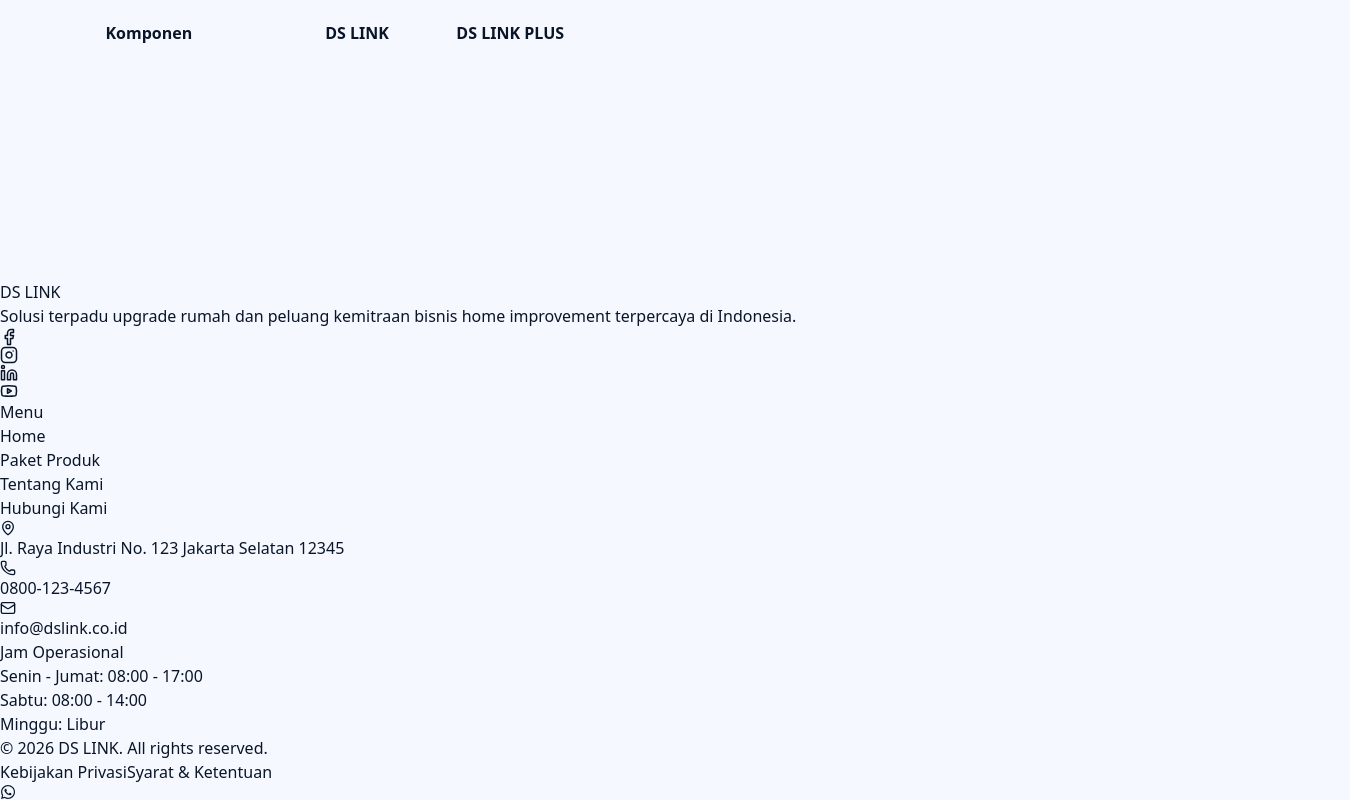
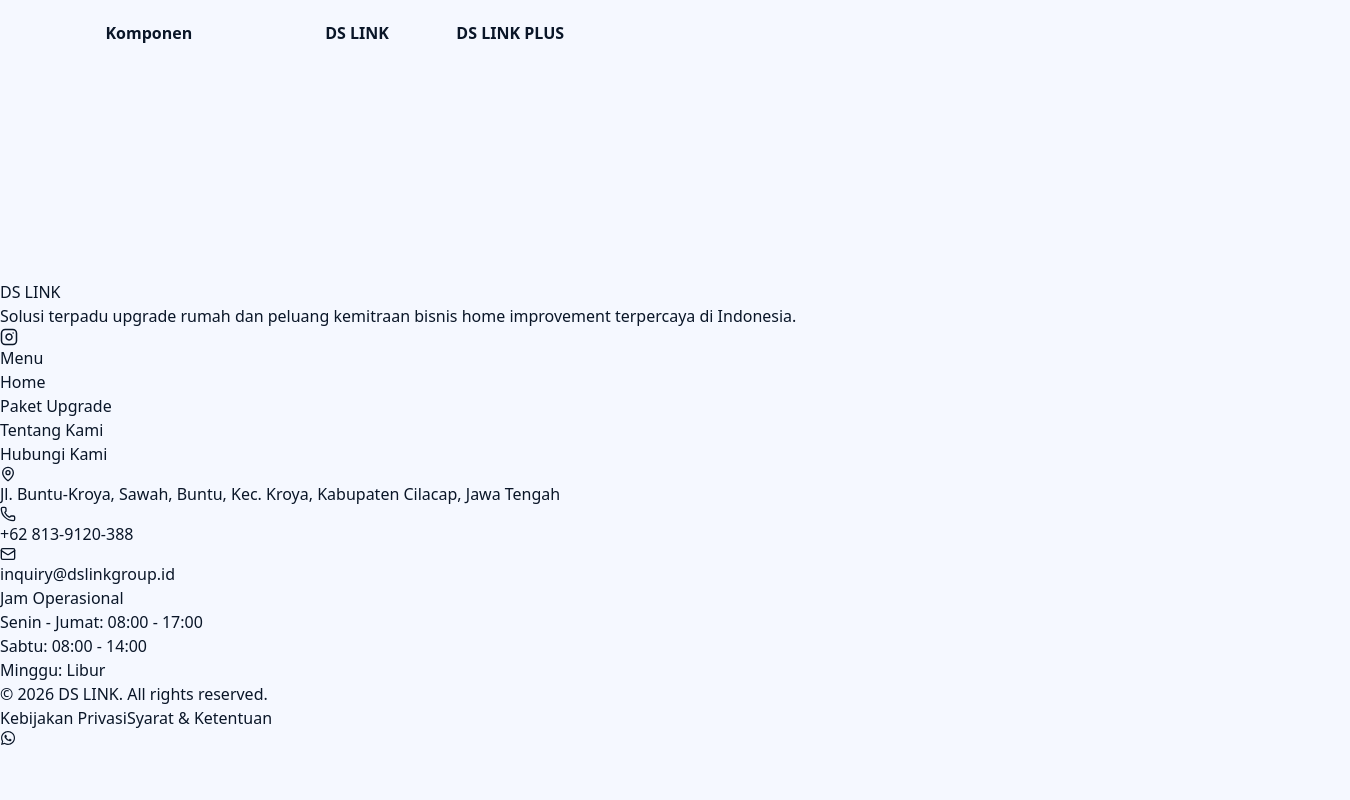
Before and after one commit to NdreNdre/dslink-demo, a React (Vite) app in the folder client/: page / in a window 1280 px wide. Shown: the part 9536-10336 px from the top of the page, 1350 px wide, since content can reach past the window. After the commit the page ends 10282 px from the top, so only its background shows below. Built offline with nearby package versions, Linux system fonts and the light colour scheme.

Commit message:
update footer 1

```diff
--- a/client/src/shared/components/landing/FooterLanding.jsx
+++ b/client/src/shared/components/landing/FooterLanding.jsx
@@ -9,7 +9,28 @@
     Mail,
 } from "lucide-react";
 
+import { useNavigate} from "react-router-dom"
+
 export default function FooterLanding() {
+
+    const navigate = useNavigate();
+
+    const handleToInstagram = () => {
+        navigate('https://www.instagram.com/dslink.id/')
+    }
+
+    const handleHome = () => {
+        navigate('/')
+    }
+
+    const handlePaket = () => {
+        navigate('/package')
+    }
+
+    const handleAbout = () => {
+        navigate('/about-us')
+    }
+
     return (
         <footer className="bg-slate-950 text-slate-300 border-t border-slate-800">
             <div className="max-w-7xl mx-auto px-6 py-20">
@@ -28,18 +49,18 @@
                     </p>
 
                     <div className="flex gap-4">
+                    {/* <a className="w-10 h-10 bg-slate-800 rounded-lg flex items-center justify-center hover:bg-indigo-600 transition">
+                        <Facebook size={18} />
+                    </a> */}
                     <a className="w-10 h-10 bg-slate-800 rounded-lg flex items-center justify-center hover:bg-indigo-600 transition">
-                        <Facebook size={18} />
+                        <Instagram size={18} onClick={handleToInstagram}/>
                     </a>
-                    <a className="w-10 h-10 bg-slate-800 rounded-lg flex items-center justify-center hover:bg-indigo-600 transition">
-                        <Instagram size={18} />
-                    </a>
-                    <a className="w-10 h-10 bg-slate-800 rounded-lg flex items-center justify-center hover:bg-indigo-600 transition">
+                    {/* <a className="w-10 h-10 bg-slate-800 rounded-lg flex items-center justify-center hover:bg-indigo-600 transition">
                         <Linkedin size={18} />
-                    </a>
-                    <a className="w-10 h-10 bg-slate-800 rounded-lg flex items-center justify-center hover:bg-indigo-600 transition">
+                    </a> */}
+                    {/* <a className="w-10 h-10 bg-slate-800 rounded-lg flex items-center justify-center hover:bg-indigo-600 transition">
                         <Youtube size={18} />
-                    </a>
+                    </a> */}
                     </div>
                 </div>
 
@@ -48,19 +69,19 @@
                     <h4 className="text-white font-semibold mb-4">Menu</h4>
                     <ul className="space-y-3 text-sm">
                     <li>
-                        <a href="#" className="hover:text-white transition">
+                        <button onClick={handleHome} className="hover:text-white transition">
                         Home
-                        </a>
+                        </button>
                     </li>
                     <li>
-                        <a href="#" className="hover:text-white transition">
-                        Paket Produk
-                        </a>
+                        <button onClick={handlePaket} className="hover:text-white transition">
+                        Paket Upgrade
+                        </button>
                     </li>
                     <li>
-                        <a href="#" className="hover:text-white transition">
+                        <button onClick={handleAbout} className="hover:text-white transition">
                         Tentang Kami
-                        </a>
+                        </button>
                     </li>
                     </ul>
                 </div>
@@ -73,19 +94,18 @@
                     <div className="flex gap-3 items-start">
                         <MapPin size={16} className="mt-1 text-indigo-400" />
                         <span>
-                        Jl. Raya Industri No. 123
-                        Jakarta Selatan 12345
+                        Jl. Buntu-Kroya, Sawah, Buntu, Kec. Kroya, Kabupaten Cilacap, Jawa Tengah
                         </span>
                     </div>
 
                     <div className="flex gap-3 items-center">
                         <Phone size={16} className="text-indigo-400" />
-                        <span>0800-123-4567</span>
+                        <span> +62 813-9120-388</span>
                     </div>
 
                     <div className="flex gap-3 items-center">
                         <Mail size={16} className="text-indigo-400" />
-                        <span>info@dslink.co.id</span>
+                        <span>inquiry@dslinkgroup.id</span>
                     </div>
                     </div>
                 </div>
```
